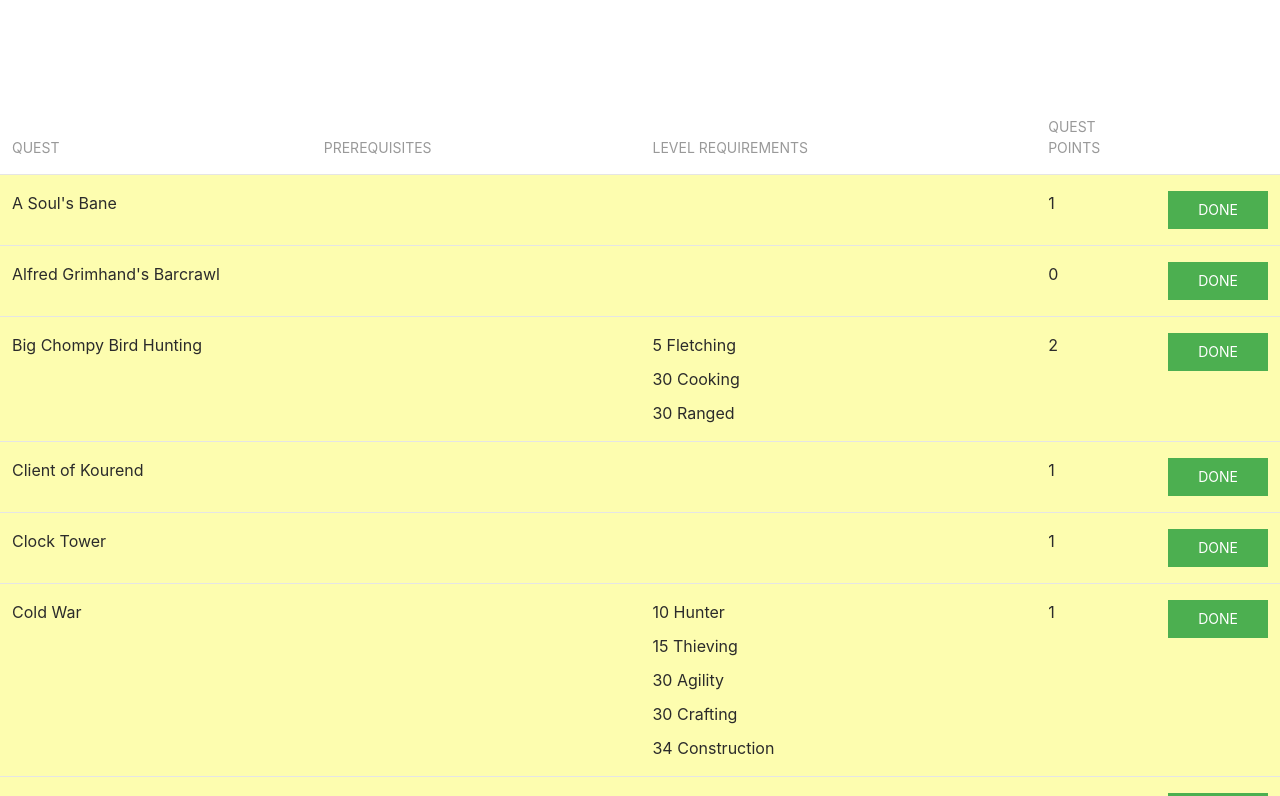
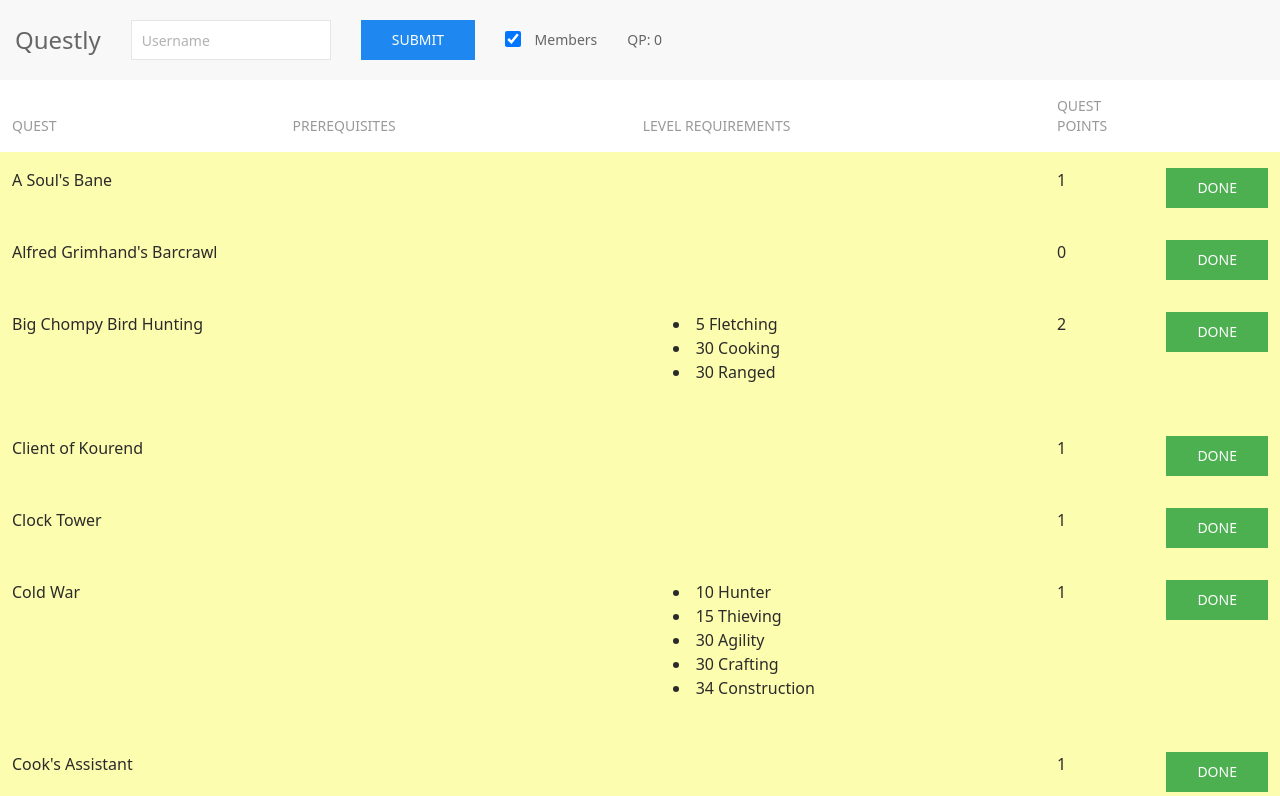
Before and after one commit to jdoiron94/questly, a Vue app: page / in a window 1280 px wide. Shown: the top 796 px of the page. Built offline with nearby package versions, Linux system fonts and the light colour scheme.

Commit message:
feat: Add tailwind (#33)

```diff
--- a/index.html
+++ b/index.html
@@ -4,15 +4,6 @@
     <meta charset="UTF-8" />
     <link rel="icon" href="/favicon.ico" />
     <meta name="viewport" content="width=device-width, initial-scale=1.0" />
-    <!-- UIkit CSS -->
-    <link
-      rel="stylesheet"
-      href="https://cdnjs.cloudflare.com/ajax/libs/uikit/3.1.5/css/uikit.min.css"
-    />
-
-    <!-- UIkit JS -->
-    <script src="https://cdnjs.cloudflare.com/ajax/libs/uikit/3.1.5/js/uikit.min.js"></script>
-    <script src="https://cdnjs.cloudflare.com/ajax/libs/uikit/3.1.5/js/uikit-icons.min.js"></script>
     <title>Questly</title>
   </head>
   <body>
--- a/src/App.vue
+++ b/src/App.vue
@@ -331,17 +331,20 @@ const parseLevels = (data: SkillResult[]) => {
 </script>
 
 <template>
-  <main>
-    <div
-      id="nav-sticky"
-      uk-sticky="sel-target: .uk-navbar-container; cls-active: uk-navbar-sticky; bottom: #transparent-sticky-navbar"
-    >
-      <nav class="uk-navbar-container uk-margin" data-uk-navbar>
-        <div class="uk-navbar-left">
-          <div class="uk-navbar-item uk-logo">Questly</div>
-          <div class="uk-navbar-item">
+  <main class="block">
+    <div id="nav-sticky" class="fixed top-0 z-980 m-0 box-border h-20 w-full backface-hidden">
+      <nav class="relative mb-5 flex bg-[#f8f8f8]">
+        <div class="flex flex-wrap items-center">
+          <div
+            class="box-border flex min-h-20 items-center justify-center px-[15px] py-0 text-2xl text-[#666] decoration-0"
+          >
+            Questly
+          </div>
+          <div
+            class="box-border flex min-h-20 items-center justify-center px-[15px] py-0 text-sm text-[#666] decoration-0"
+          >
             <input
-              class="uk-input uk-form-width-medium"
+              class="m-0 box-border inline-block h-10 w-50 max-w-full overflow-visible rounded-none border border-[#e5e5e5] bg-[#fff] px-[10px] py-0 text-[#666]"
               type="text"
               placeholder="Username"
               v-model="username"
@@ -349,13 +352,22 @@ const parseLevels = (data: SkillResult[]) => {
               maxlength="12"
             />
           </div>
-          <div class="uk-navbar-item">
-            <button class="uk-button uk-button-primary" @click="fetchLevels">Submit</button>
+          <div
+            class="box-border flex min-h-20 items-center justify-center px-[15px] py-0 text-sm text-[#666] decoration-0"
+          >
+            <button
+              class="m-0 box-border inline-block cursor-pointer overflow-visible border border-transparent bg-[#1e87f0] px-[30px] py-0 text-center text-sm/[38px] text-white uppercase decoration-0"
+              @click="fetchLevels"
+            >
+              Submit
+            </button>
           </div>
-          <div class="uk-navbar-item">
-            <label>
+          <div
+            class="box-border flex min-h-20 items-center justify-center px-[15px] py-0 text-sm text-[#666] decoration-0"
+          >
+            <label class="">
               <input
-                class="uk-checkbox uk-mr-mini"
+                class="m-0 -mt-1 mr-[10px] box-border inline-block h-4 w-4 cursor-pointer overflow-hidden rounded-none border border-[#ccc] align-middle"
                 type="checkbox"
                 v-model="members"
                 @click="members = !members"
@@ -363,49 +375,44 @@ const parseLevels = (data: SkillResult[]) => {
               Members
             </label>
           </div>
-          <div class="uk-navbar-item">QP: {{ questPoints }}</div>
+          <div
+            class="box-border flex min-h-20 items-center justify-center px-[15px] py-0 text-sm text-[#666] decoration-0"
+          >
+            QP: {{ questPoints }}
+          </div>
         </div>
       </nav>
     </div>
-    <div v-show="error" id="error" data-uk-alert>
-      <div className="uk-alert uk-alert-warning">
-        <button className="uk-alert-close uk-icon uk-close link-button" @click="error = false">
-          <svg
-            width="14"
-            height="14"
-            viewBox="0 0 14 14"
-            xmlns="http://www.w3.org/2000/svg"
-            data-svg="close-icon"
-          >
-            <line fill="none" stroke="#000" strokeWidth="1.1" x1="1" y1="1" x2="13" y2="13"></line>
-            <line fill="none" stroke="#000" strokeWidth="1.1" x1="13" y1="1" x2="1" y2="13"></line>
-          </svg>
-        </button>
-        <p>
+    <div v-show="error" id="error" class="relative mb-0 bg-[#f8f8f8] p-0 text-[#666]">
+      <div className="relative p-[15px] pb-[1px] bg-[#fff6ee] text-[#faa05a]">
+        <p class="m-0 mb-5">
           No player could be found with the username <span className="bold">{{ username }}</span
           >.
         </p>
       </div>
     </div>
-    <table class="uk-table uk-table-divider">
-      <thead data-uk-scrollspy="cls:uk-animation-slide-top">
+    <table class="mt-20 mb-0 w-full border-collapse">
+      <thead>
         <tr>
-          <th>Quest</th>
-          <th>Prerequisites</th>
-          <th>Level Requirements</th>
-          <th>Quest Points</th>
+          <th class="px-3 py-4 text-left align-bottom text-sm font-normal text-[#999] uppercase">
+            Quest
+          </th>
+          <th class="px-3 py-4 text-left align-bottom text-sm font-normal text-[#999] uppercase">
+            Prerequisites
+          </th>
+          <th class="px-3 py-4 text-left align-bottom text-sm font-normal text-[#999] uppercase">
+            Level Requirements
+          </th>
+          <th class="px-3 py-4 text-left align-bottom text-sm font-normal text-[#999] uppercase">
+            Quest Points
+          </th>
         </tr>
       </thead>
       <tbody>
-        <tr
-          v-for="quest in completable"
-          :key="quest.name"
-          class="completable"
-          data-uk-scrollspy="cls:uk-animation-fast-uk uk-animation-fade"
-        >
-          <td>{{ quest.name }}</td>
-          <td>
-            <ul class="uk-list">
+        <tr v-for="quest in completable" :key="quest.name" class="completable">
+          <td class="px-3 py-4 align-top">{{ quest.name }}</td>
+          <td class="px-3 py-4 align-top">
+            <ul class="m-0 mb-5 pl-[30px]">
               <li v-if="quest.requirements.quest_points">
                 {{ quest.requirements.quest_points }} QP
               </li>
@@ -414,25 +421,27 @@ const parseLevels = (data: SkillResult[]) => {
               </li>
             </ul>
           </td>
-          <td>
-            <ul class="uk-list">
+          <td class="px-3 py-4 align-top">
+            <ul class="m-0 mb-5 pl-[30px]">
               <li v-for="prereq in quest.requirements.skills" :key="prereq">
                 {{ prereq }}
               </li>
             </ul>
           </td>
-          <td>{{ quest.quest_points }}</td>
-          <td><button class="uk-button" @click="addToCompleted(quest)">Done</button></td>
+          <td class="px-3 py-4 align-top">{{ quest.quest_points }}</td>
+          <td class="px-3 py-4 align-top">
+            <button
+              class="m-0 box-border inline-block cursor-pointer overflow-visible border-none px-[30px] py-0 text-center align-middle text-sm/[38px] text-white uppercase"
+              @click="addToCompleted(quest)"
+            >
+              Done
+            </button>
+          </td>
         </tr>
-        <tr
-          v-for="quest in incompletable"
-          :key="quest.name"
-          class="incompletable"
-          data-uk-scrollspy="cls:uk-animation-fast-uk uk-animation-fade"
-        >
-          <td>{{ quest.name }}</td>
-          <td>
-            <ul class="uk-list">
+        <tr v-for="quest in incompletable" :key="quest.name" class="incompletable">
+          <td class="px-3 py-4 align-top">{{ quest.name }}</td>
+          <td class="px-3 py-4 align-top">
+            <ul class="m-0 mb-5 pl-[30px]">
               <li v-if="quest.requirements.quest_points">
                 {{ quest.requirements.quest_points }} QP
               </li>
@@ -441,25 +450,27 @@ const parseLevels = (data: SkillResult[]) => {
               </li>
             </ul>
           </td>
-          <td>
-            <ul class="uk-list">
+          <td class="px-3 py-4 align-top">
+            <ul class="m-0 mb-5 pl-[30px]">
               <li v-for="prereq in quest.requirements.skills" :key="prereq">
                 {{ prereq }}
               </li>
             </ul>
           </td>
-          <td>{{ quest.quest_points }}</td>
-          <td><button class="uk-button" @click="addToCompleted(quest)">Done</button></td>
+          <td class="px-3 py-4 align-top">{{ quest.quest_points }}</td>
+          <td class="px-3 py-4 align-top">
+            <button
+              class="m-0 box-border inline-block cursor-pointer overflow-visible border-none px-[30px] py-0 text-center align-middle text-sm/[38px] text-white uppercase"
+              @click="addToCompleted(quest)"
+            >
+              Done
+            </button>
+          </td>
         </tr>
-        <tr
-          v-for="quest in completed"
-          :key="quest.name"
-          class="completed"
-          data-uk-scrollspy="cls:uk-animation-fast-uk uk-animation-fade"
-        >
-          <td>{{ quest.name }}</td>
-          <td>
-            <ul class="uk-list">
+        <tr v-for="quest in completed" :key="quest.name" class="completed">
+          <td class="px-3 py-4 align-top">{{ quest.name }}</td>
+          <td class="px-3 py-4 align-top">
+            <ul class="m-0 mb-5 pl-[30px]">
               <li v-if="quest.requirements.quest_points">
                 {{ quest.requirements.quest_points }} QP
               </li>
@@ -468,15 +479,22 @@ const parseLevels = (data: SkillResult[]) => {
               </li>
             </ul>
           </td>
-          <td>
-            <ul class="uk-list">
+          <td class="px-3 py-4 align-top">
+            <ul class="m-0 mb-5 pl-[30px]">
               <li v-for="prereq in quest.requirements.skills" :key="prereq">
                 {{ prereq }}
               </li>
             </ul>
           </td>
-          <td>{{ quest.quest_points }}</td>
-          <td><button class="uk-button" @click="removeFromCompleted(quest)">Remove</button></td>
+          <td class="px-3 py-4 align-top">{{ quest.quest_points }}</td>
+          <td class="px-3 py-4 align-top">
+            <button
+              class="m-0 box-border inline-block cursor-pointer overflow-visible border-none px-[30px] py-0 text-center align-middle text-sm/[38px] text-white uppercase"
+              @click="removeFromCompleted(quest)"
+            >
+              Remove
+            </button>
+          </td>
         </tr>
       </tbody>
     </table>
--- /dev/null
+++ b/src/assets/base.css
@@ -0,0 +1,11 @@
+@import 'tailwindcss';
+
+@layer components {
+  h1 {
+    @apply text-3xl;
+  }
+
+  ul {
+    @apply list-inside list-disc;
+  }
+}
--- a/src/assets/main.css
+++ b/src/assets/main.css
@@ -1,3 +1,5 @@
+@import '@/assets/base.css';
+
 table {
   border-color: #2b2b2b;
 }
@@ -8,27 +10,6 @@ button {
 
 .bold {
   font-weight: 700;
-}
-
-.uk-mr-mini {
-  margin-right: 10px;
-}
-
-.uk-button {
-  color: white;
-}
-
-.uk-table {
-  margin-bottom: 0;
-}
-
-.spinner-content > div {
-  left: 50px;
-  margin-bottom: 0.25em;
-}
-
-.spinner-content > div > div {
-  background-color: white;
 }
 
 .completable {
@@ -54,31 +35,3 @@ button {
 .completed button {
   background-color: #f44336;
 }
-
-.link-button {
-  background-color: transparent;
-  border: none;
-  cursor: pointer;
-  text-decoration: underline;
-  display: inline;
-  margin: 0;
-  padding: 0;
-}
-
-.link-button:hover,
-.link-button:focus {
-  text-decoration: none;
-}
-
-.prevent-scroll {
-  overflow-y: hidden;
-}
-
-#nav-sticky {
-  height: 80px;
-}
-
-#error {
-  margin: 0;
-  padding: 0;
-}
--- a/vite.config.ts
+++ b/vite.config.ts
@@ -3,16 +3,14 @@ import { fileURLToPath, URL } from 'node:url'
 import { defineConfig } from 'vite'
 import vue from '@vitejs/plugin-vue'
 import vueDevTools from 'vite-plugin-vue-devtools'
+import tailwindcss from '@tailwindcss/vite'
 
 // https://vite.dev/config/
 export default defineConfig({
-  plugins: [
-    vue(),
-    vueDevTools(),
-  ],
+  plugins: [vue(), vueDevTools(), tailwindcss()],
   resolve: {
     alias: {
-      '@': fileURLToPath(new URL('./src', import.meta.url))
+      '@': fileURLToPath(new URL('./src', import.meta.url)),
     },
   },
 })
```
Also changed, not shown: package.json (+5 -2 lines), .prettierrc.json, 1 other file (tests, documents, lock files or other folders).
